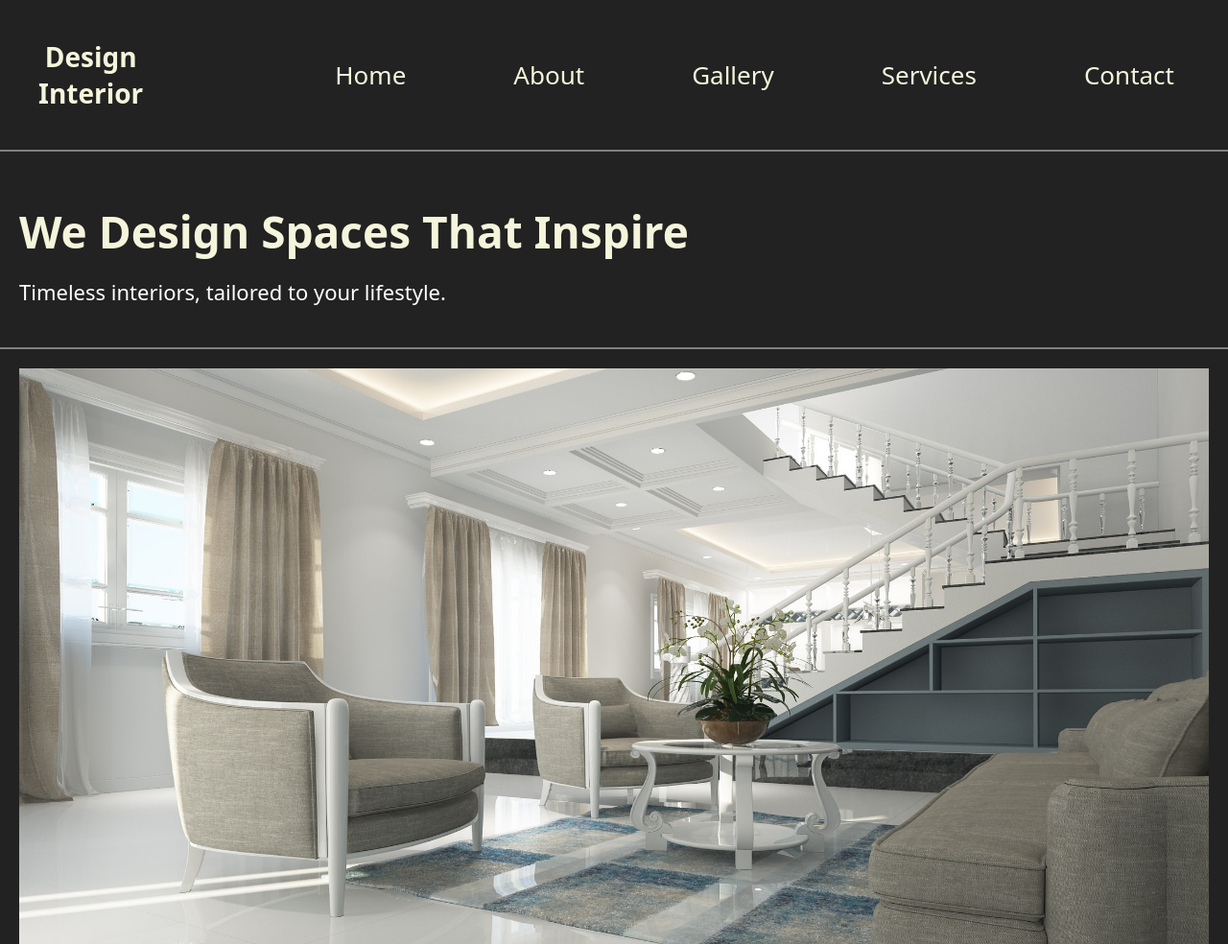
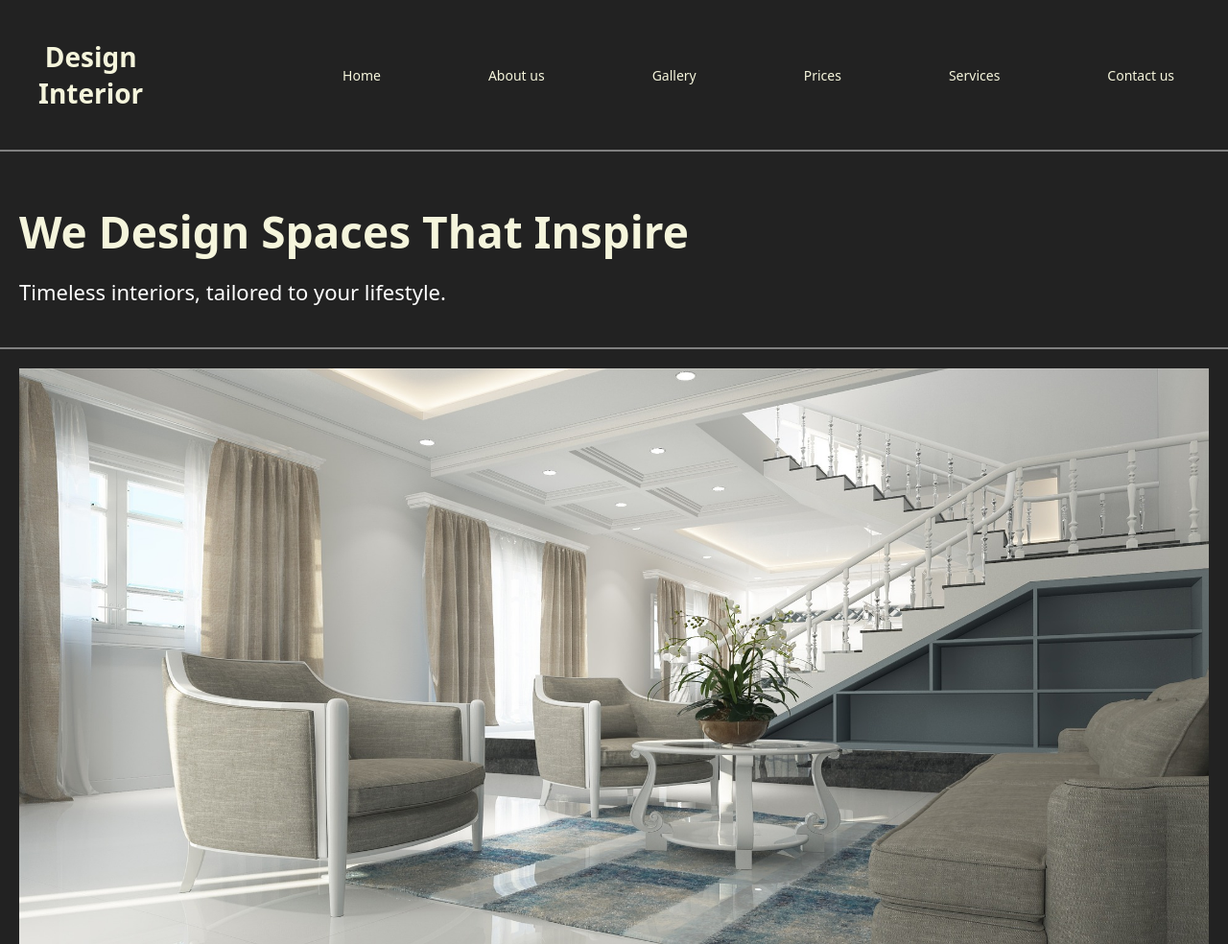
Before and after one commit to SteveNkDev17/Digital_Business-Card_IndiraD, a plain HTML site: page index.html in a window 1280 px wide. Shown: the top 984 px of the page at 96% size. Drawn offline with Linux system fonts and the light colour scheme.

Commit message:
Aktualisiert...

```diff
--- a/css/main.css
+++ b/css/main.css
@@ -48,7 +48,7 @@ body
 
 .nav-link {
   text-decoration: none;
-  font-size: 26px;
+  font-size: 14px;
   color: beige;
   padding: 8px 16px;/*Klickbereich*/
   display: block;       /* Link füllt das ganze li */
--- a/index.html
+++ b/index.html
@@ -18,10 +18,11 @@
       <nav class="nav">
         <ul class="nav-list">
           <li class="list-item"><a class="nav-link" href="#home">Home</a></li>
-          <li class="list-item"><a class="nav-link" href="#about">About</a></li>
+          <li class="list-item"><a class="nav-link" href="#about">About us</a></li>
           <li class="list-item"><a class="nav-link" href="#gallery">Gallery</a></li>
+          <li class="list-item"><a class="nav-link" href="#prices">Prices</a></li>
           <li class="list-item"><a class="nav-link" href="#services">Services</a></li>
-          <li class="list-item"><a class="nav-link" href="#contact">Contact</a></li>
+          <li class="list-item"><a class="nav-link" href="#contact">Contact us</a></li>
         </ul>
       </nav>
     </header>
```
